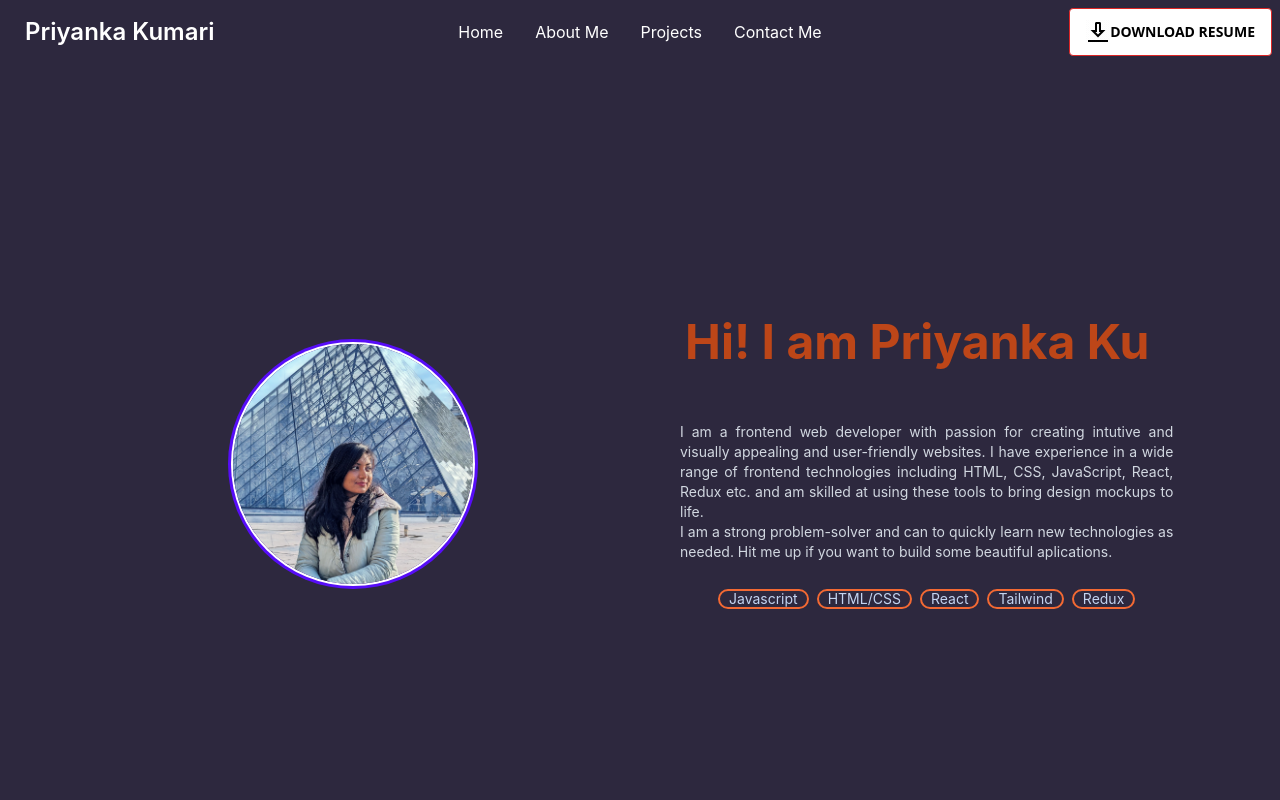
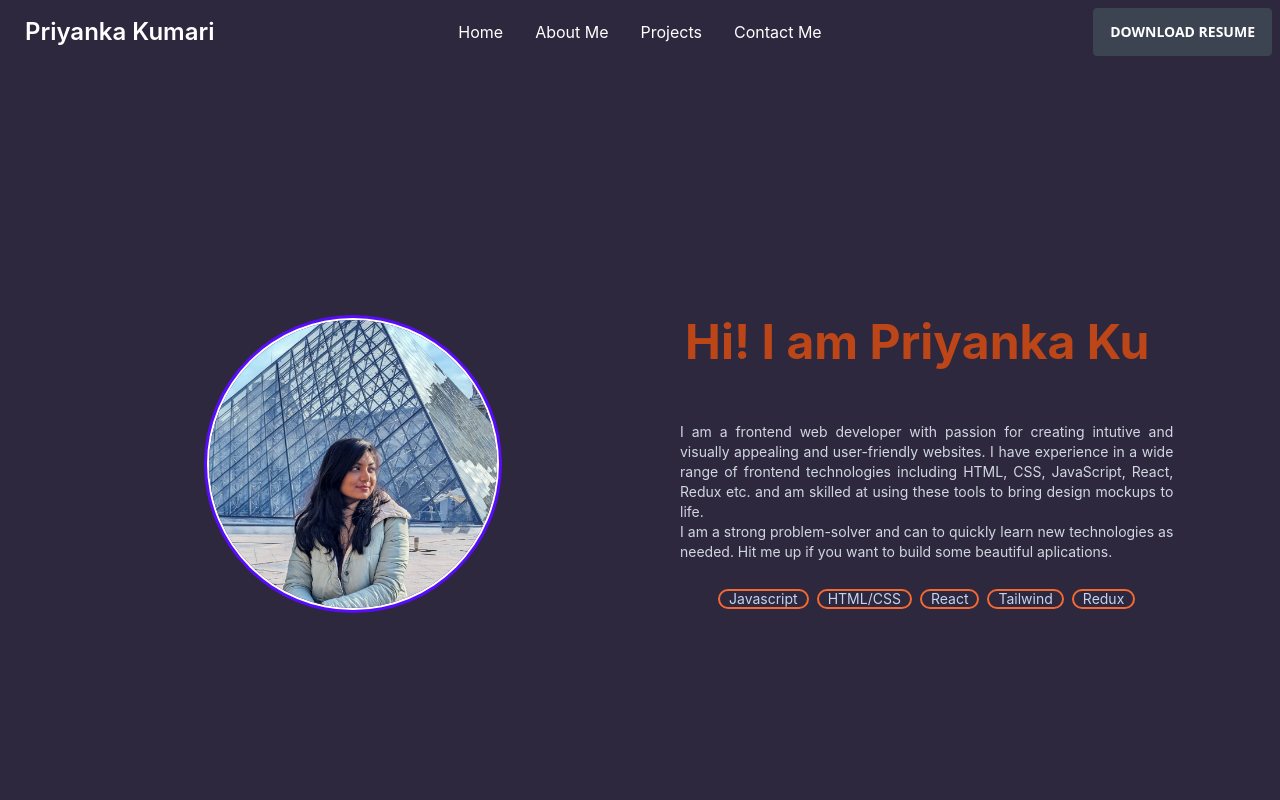
Before and after one commit to priyannka098/portfolio, a React (Create React App) app: page /#/ in a window 1280 px wide. Shown: the top 800 px of the page. Built offline with nearby package versions, Linux system fonts and the light colour scheme.

Commit message:
renaming files

```diff
--- a/src/BannerComponent/Banner.css
+++ b/src/BannerComponent/Banner.css
@@ -1,6 +1,6 @@
 .avatar-pic{
-    width: 15rem;
-    height: 15rem;
+    width: 18rem;
+    height: 18rem;
 
 }
 
--- a/src/Components/Navbar.jsx
+++ b/src/Components/Navbar.jsx
@@ -69,7 +69,7 @@ const Navbar = () => {
         </div>
         <Link
           to="/"
-          className="btn btn-ghost normal-case text-2xl bold  navbar-style text-white"
+          className="btn btn-ghost normal-case text-xl md:text-2xl bold  navbar-style text-white"
         >
           Priyanka Kumari
         </Link>
@@ -81,10 +81,11 @@ const Navbar = () => {
         <a
           href=" https://drive.google.com/file/d/16wYavPDBNFVKyP7UB9A2fDLHd2kKkOoI/view"
           target="_blank"
-          className="btn hover:text-yellow-600 font-bold  bg-white text-black  hover:bg-white border-3 hover: border-red-600 rounded font-sans"
+          className="btn hover:text-yellow-600 font-bold text-white  hover:bg-white border-3 rounded font-sans"
         >
-          <img src="images/download.gif" />
-          Download Resume
+          {/* <img className="lg" src="images/download-icon.png" /> */}
+          <span className="max-md:hidden">Download Resume</span>
+          <span className="md:hidden">Resume</span>
         </a>
       </div>
     </div>
```
Also changed, not shown: public/images/download-icon.png (renamed from public/images/icons8-download-24.png).
